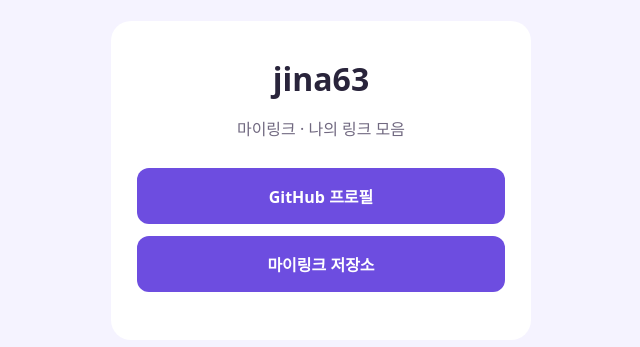
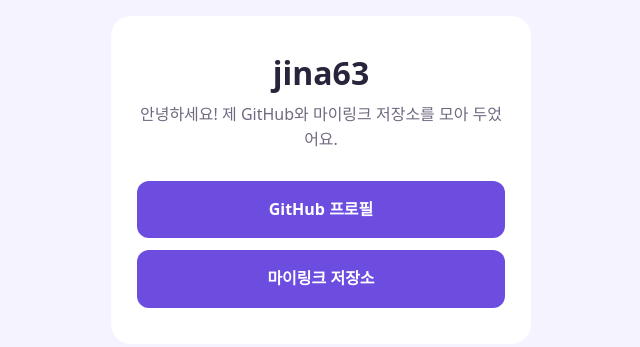
Before and after one commit to jina63/mylink, a plain HTML site: page mylink/index.html in a window 1280 px wide. Shown: the part 220-567 px from the top of the page, without its empty margins (319-959 px from the left). Drawn offline with Linux system fonts and the light colour scheme.

Commit message:
Clean up MyLink HTML and improve spacing

```diff
--- a/mylink/index.html
+++ b/mylink/index.html
@@ -5,13 +5,68 @@
     <meta name="viewport" content="width=device-width, initial-scale=1">
     <title>jina63 | 마이링크</title>
     <style>
-body{margin:0;background:#f5f3ff;color:#29243b;font-family:system-ui,sans-serif;display:grid;place-items:center;min-height:100vh}main{box-sizing:border-box;width:min(420px,90%);padding:36px 26px;background:white;border-radius:20px;text-align:center}h1{margin:0 0 8px}p{color:#716980;margin-bottom:28px}a{display:block;margin:12px 0;padding:16px;border-radius:12px;background:#6d4de0;color:white;text-decoration:none;font-weight:600}a:hover,a:focus-visible{background:#5134b5}
+      body {
+        box-sizing: border-box;
+        margin: 0;
+        padding: 24px 16px;
+        min-height: 100vh;
+        display: grid;
+        place-items: center;
+        background: #f5f3ff;
+        color: #29243b;
+        font-family: system-ui, sans-serif;
+        line-height: 1.6;
+      }
+
+      main {
+        box-sizing: border-box;
+        width: 100%;
+        max-width: 420px;
+        padding: 36px 26px;
+        border-radius: 20px;
+        background: white;
+        text-align: center;
+      }
+
+      h1 {
+        margin: 0 0 8px;
+        line-height: 1.3;
+      }
+
+      p {
+        margin: 0 0 28px;
+        color: #716980;
+      }
+
+      a {
+        display: block;
+        padding: 16px;
+        border-radius: 12px;
+        background: #6d4de0;
+        color: white;
+        text-decoration: none;
+        font-weight: 600;
+      }
+
+      a + a {
+        margin-top: 12px;
+      }
+
+      a:hover,
+      a:focus-visible {
+        background: #5134b5;
+      }
+
+      a:focus-visible {
+        outline: 3px solid #5134b5;
+        outline-offset: 3px;
+      }
     </style>
   </head>
   <body>
     <main>
       <h1>jina63</h1>
-<p>마이링크 · 나의 링크 모음</p>
+      <p>안녕하세요! 제 GitHub와 마이링크 저장소를 모아 두었어요.</p>
       <a href="https://github.com/jina63">GitHub 프로필</a>
       <a href="https://github.com/jina63/mylink">마이링크 저장소</a>
     </main>
```
Lines whose indentation alone changed are shown as unchanged.
